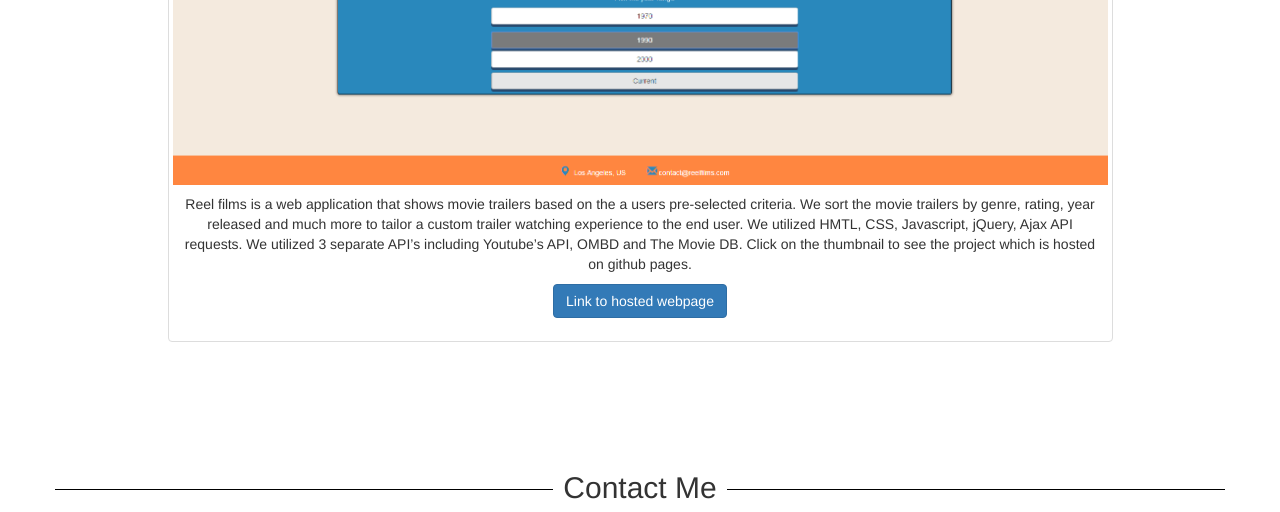
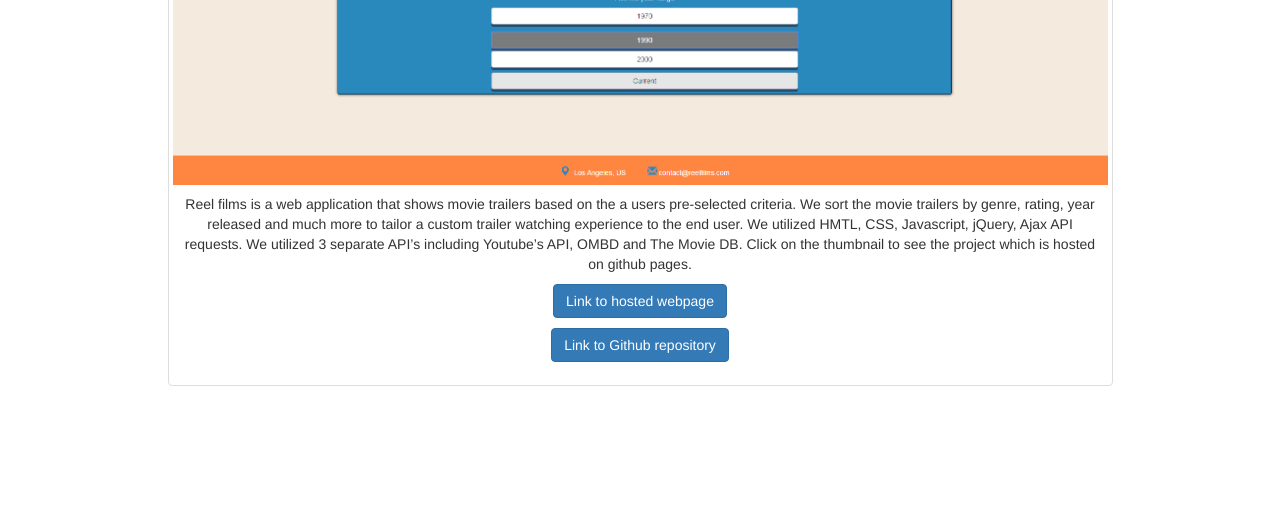
Before and after one commit to CoolCodeGuy351/Portfolio, a plain HTML site: page index.html in a window 1280 px wide. Shown: the part 4315-4827 px from the top of the page. Drawn offline with nearby package versions, Linux system fonts and the light colour scheme.

Commit message:
added link to github repo for reel-films

```diff
--- a/index.html
+++ b/index.html
@@ -249,6 +249,7 @@
                                                   <div class="caption text-center">
                                                     <p>Reel films is a web application that shows movie trailers based on the a users pre-selected criteria. We sort the movie trailers by genre, rating, year released and much more to tailor a custom trailer watching experience to the end user. We utilized HMTL, CSS, Javascript, jQuery, Ajax API requests. We utilized 3 separate API’s including Youtube’s API, OMBD and The Movie DB. Click on the thumbnail to see the project which is hosted on github pages.</p>
                                                     <p><a href="https://joemulick.github.io/Reel-Films/" target="_blank" class="btn btn-primary" role="button">Link to hosted webpage</a> </p>
+                                                    <p><a href="https://github.com/joemulick/Reel-Films" target="_blank" class="btn btn-primary" role="button">Link to Github repository</a></p>
                                                   </div>
                                                 </div>
                                         </div>
```
